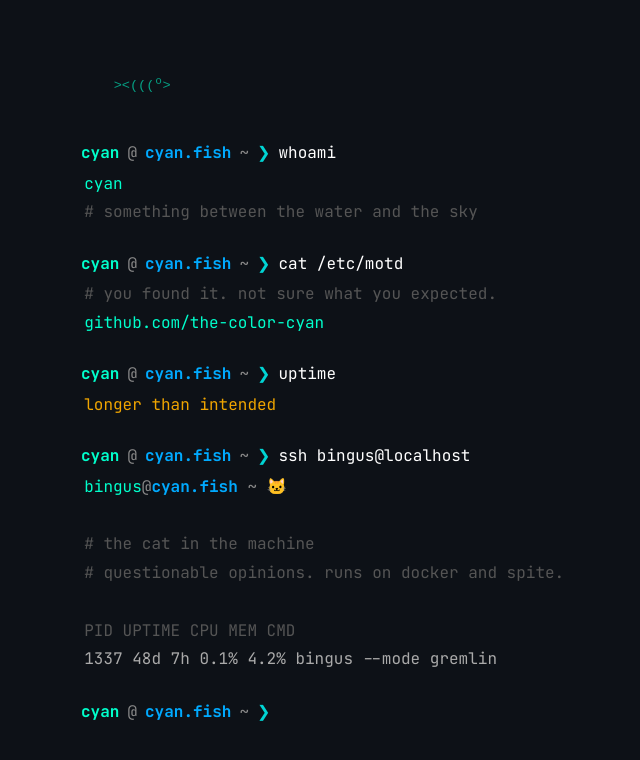
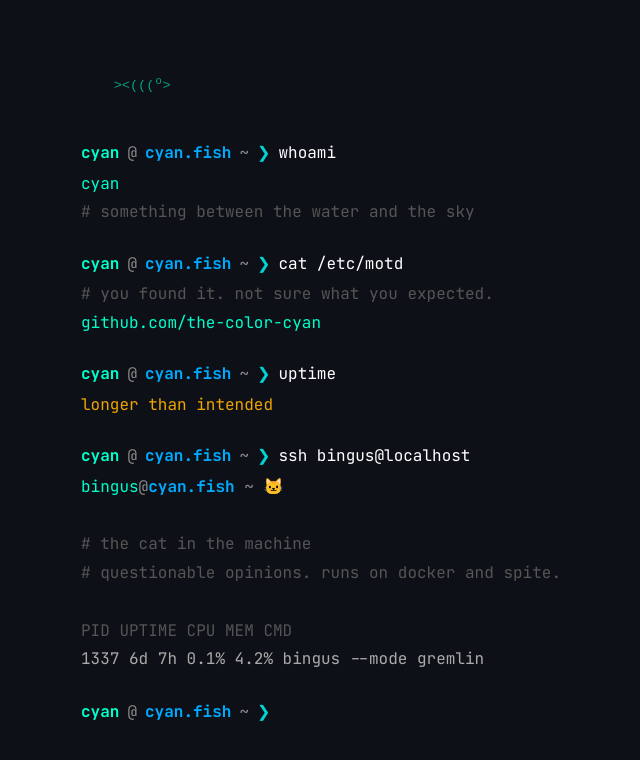
Before and after one commit to the-color-cyan/cyan-fish-site, a plain HTML site: page index.html in a window 1280 px wide. Shown: the whole page, without its empty margins (219-859 px from the left). Drawn offline with Linux system fonts and the light colour scheme.

Commit message:
fix: remove output padding, update uptime to 6d 7h

```diff
--- a/index.html
+++ b/index.html
@@ -44,7 +44,7 @@
       color: #aaa;
       line-height: 1.8;
       margin-bottom: 1.6rem;
-      padding-left: 0.2rem;
+      padding-left: 0;
     }
 
     .output .highlight { color: #00ffcc; }
@@ -131,7 +131,7 @@
       <span class="dim"># the cat in the machine</span><br>
       <span class="dim"># questionable opinions. runs on docker and spite.</span><br><br>
       <span class="dim">PID    UPTIME     CPU   MEM   CMD</span><br>
-      <span style="color:#aaa;">1337   48d 7h     0.1%  4.2%  bingus --mode gremlin</span>
+      <span style="color:#aaa;">1337   6d 7h      0.1%  4.2%  bingus --mode gremlin</span>
     </div>
 
     <div class="cursor-line">
```
